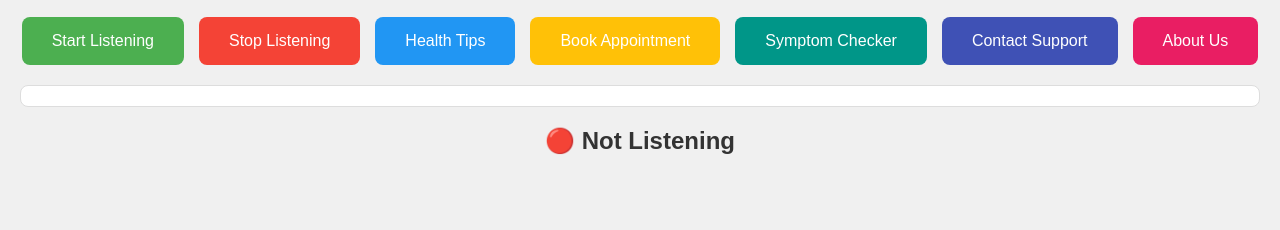
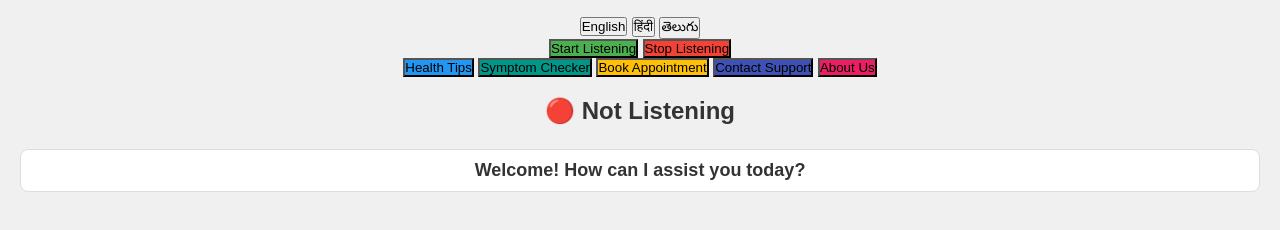
Before and after one commit to mohid147/Healthcare-Assistant, a plain HTML site: page index.html in a window 1280 px wide. Shown: the part 60-290 px from the top of the page. Drawn offline with Linux system fonts and the light colour scheme.

Commit message:
Update index.html

```diff
--- a/index.html
+++ b/index.html
@@ -4,21 +4,39 @@
     <meta charset="UTF-8">
     <meta name="viewport" content="width=device-width, initial-scale=1.0">
     <title>Healthcare Assistant</title>
-    <link rel="stylesheet" href="styles.css"> <!-- Updated CSS file -->
+    <link rel="stylesheet" href="styles.css">
 </head>
 <body>
-    <h1>Healthcare Assistant</h1>
-    <div class="button-container">
-        <button id="start" class="button">Start Listening</button>
-        <button id="stop" class="button">Stop Listening</button>
-        <button id="healthTips" class="button">Health Tips</button>
-        <button id="bookAppointment" class="button">Book Appointment</button>
-        <button id="symptomChecker" class="button">Symptom Checker</button>
-        <button id="contactSupport" class="button">Contact Support</button>
-        <button id="aboutUs" class="button">About Us</button>
-    </div>
-    <div id="output"></div>
-    <div id="listeningIndicator">🔴 Not Listening</div>
+    <div class="container">
+        <header>
+            <h1>Healthcare Assistant</h1>
+            <div class="language-selector" role="group" aria-label="Select Language">
+                <button id="englishButton" aria-label="Select English">English</button>
+                <button id="hindiButton" aria-label="Select Hindi">हिंदी</button>
+                <button id="teluguButton" aria-label="Select Telugu">తెలుగు</button>
+            </div>
+        </header>
+
+        <main>
+            <section class="controls">
+                <button id="start" class="btn" aria-label="Start listening">Start Listening</button>
+                <button id="stop" class="btn" aria-label="Stop listening">Stop Listening</button>
+            </section>
+
+            <section class="features" role="group" aria-label="Application Features">
+                <button id="healthTips" class="btn" aria-label="Get health tips">Health Tips</button>
+                <button id="symptomChecker" class="btn" aria-label="Check symptoms">Symptom Checker</button>
+                <button id="bookAppointment" class="btn" aria-label="Book an appointment">Book Appointment</button>
+                <button id="contactSupport" class="btn" aria-label="Contact support">Contact Support</button>
+                <button id="aboutUs" class="btn" aria-label="About us">About Us</button>
+            </section>
+
+            <section class="status">
+                <p id="listeningIndicator">🔴 Not Listening</p>
+                <p id="output">Welcome! How can I assist you today?</p>
+            </section>
+        </main>
+
     <script src="app.js"></script>
 </body>
 </html>
```
